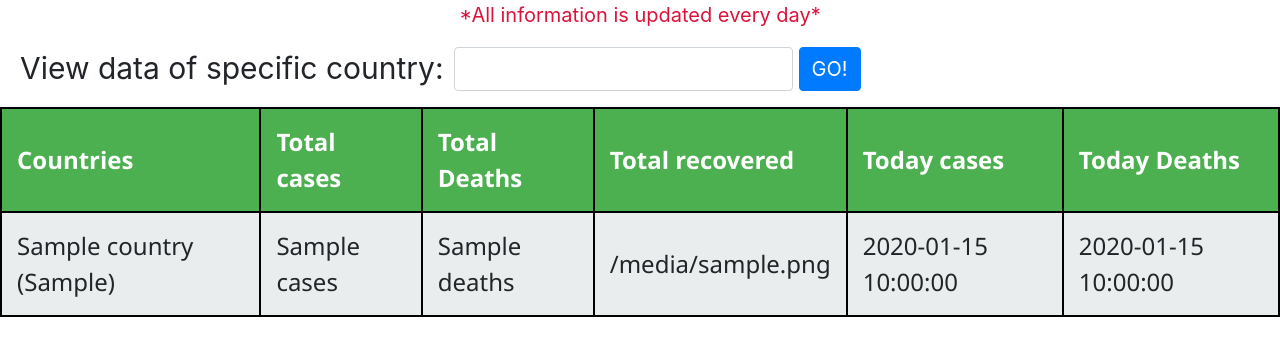
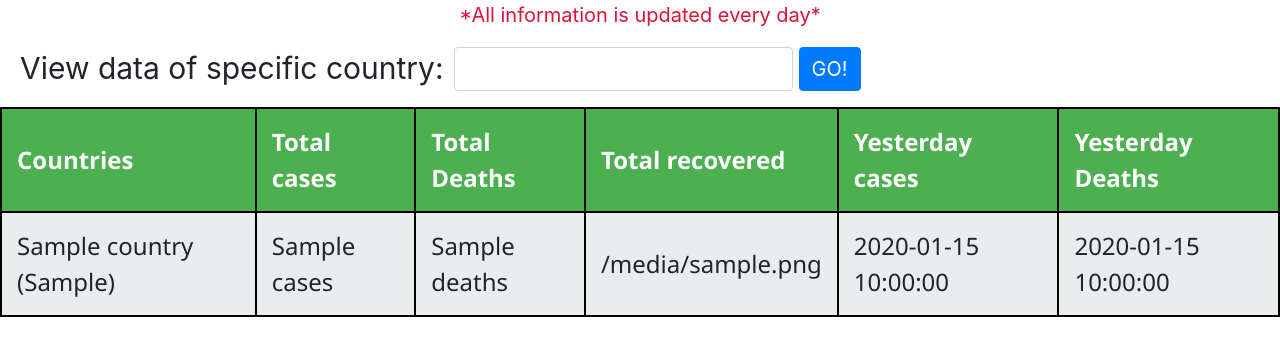
Before and after one commit to preetmodh/Covid-19-Helper, a Flask app: page /Allcountries in a window 1280 px wide. Shown: the top 356 px of the page. Run offline with Flask 2, Linux system fonts and the light colour scheme; a database or web service that is not in the repository returns one stand-in record (Sample ...); data that the repository does not hold is empty; some libraries are stand-ins or nearby versions.

Commit message:
Update Allcountries.html

```diff
--- a/template/Allcountries.html
+++ b/template/Allcountries.html
@@ -44,8 +44,8 @@ th {
     <th>Total cases</th>
     <th>Total Deaths</th>
     <th>Total recovered</th>
-    <th>Today cases</th>
-    <th>Today Deaths</th>
+    <th>Yesterday cases</th>
+    <th>Yesterday Deaths</th>
   </tr>
   {%for data in datas%}
   <tr>
```
